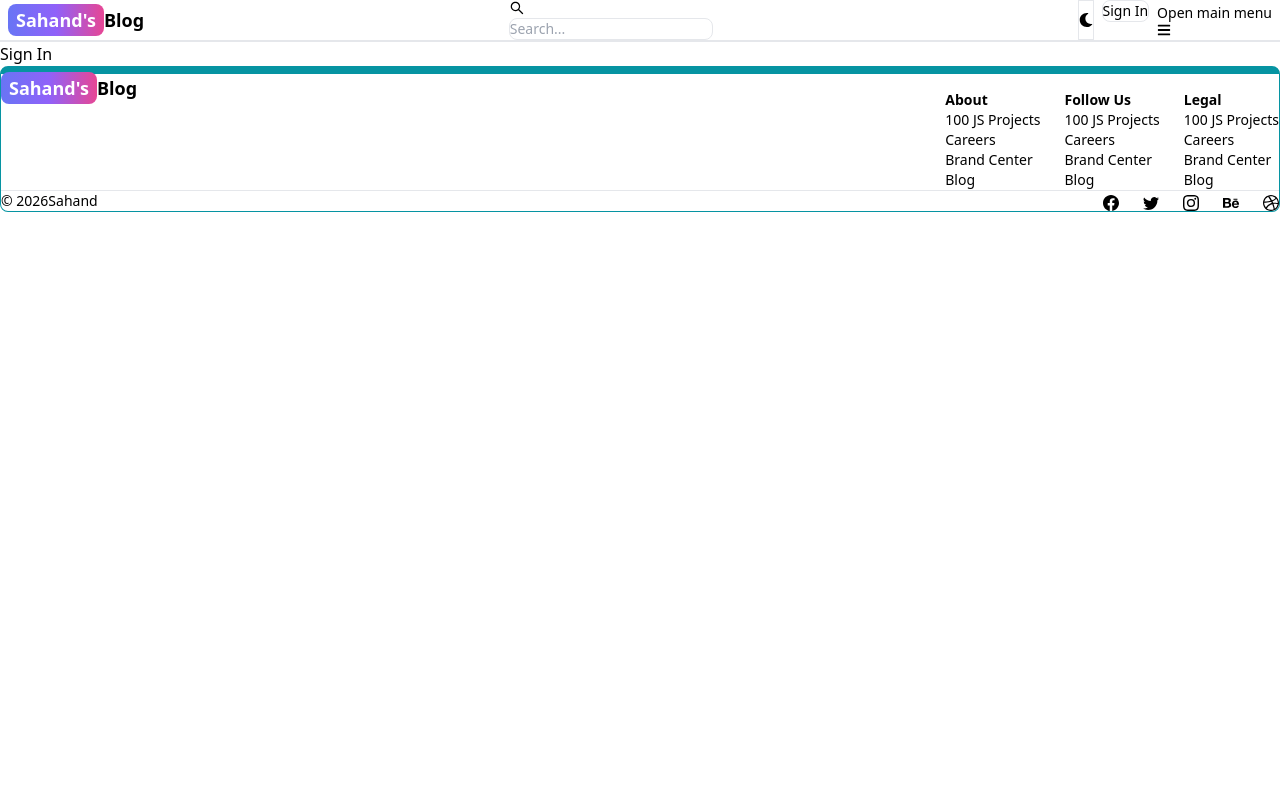
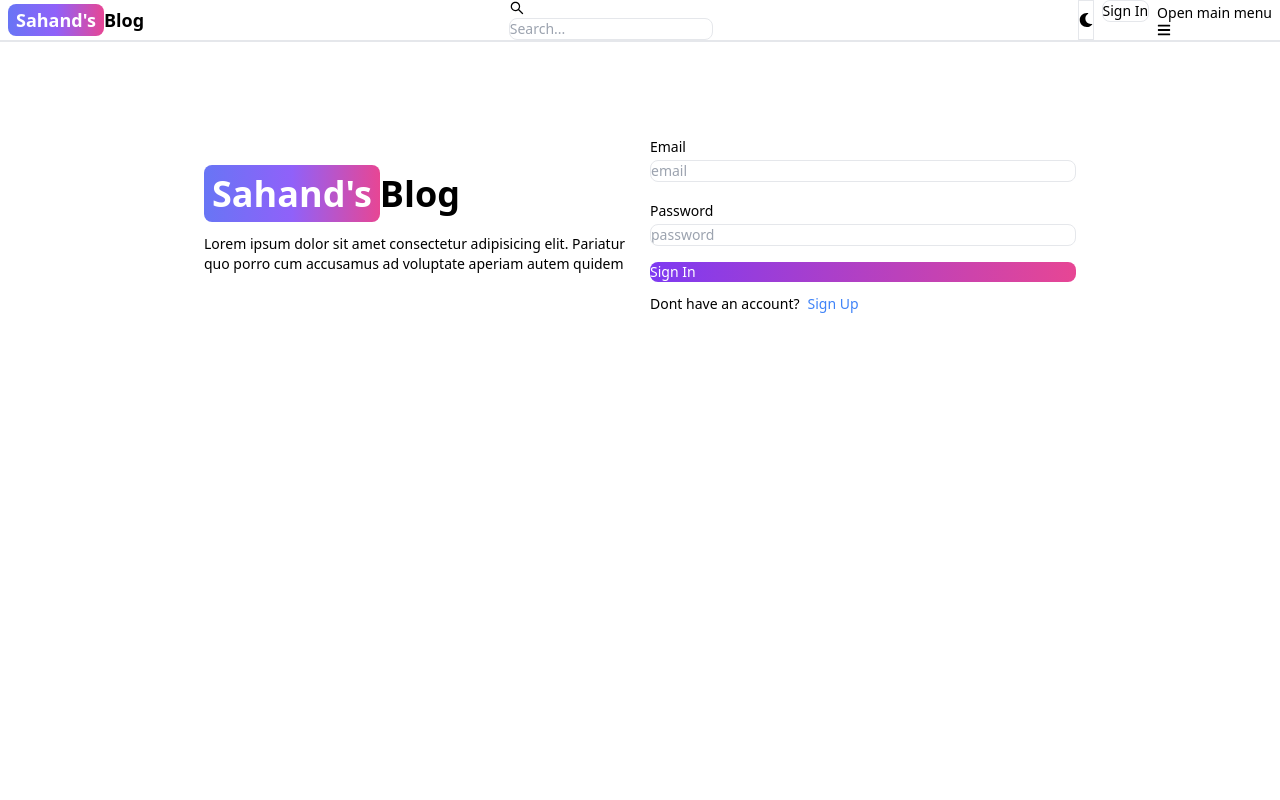
Before and after one commit to damijan0034/blogSahand, a React (Vite) app in the folder client/: page /sign-in in a window 1280 px wide. Shown: the top 800 px of the page. Built offline with nearby package versions, Linux system fonts and the light colour scheme.

Commit message:
signin complete

```diff
--- a/client/src/pages/SignIn.jsx
+++ b/client/src/pages/SignIn.jsx
@@ -1,9 +1,129 @@
-import React from 'react'
+import { Alert, Button, Label, Spinner, TextInput } from 'flowbite-react'
+import React, { useState } from 'react'
+import { Link, useNavigate } from 'react-router-dom'
 
 const SignIn = () => {
+
+  const[formData,setFormData]=useState({})
+  const[errorMessage,setErrorMessage]=useState(null)
+  const[loading,setLoading]=useState(false)
+
+  const navigate=useNavigate()
+
+
+  const handleChange=(e)=>{
+    setFormData({...formData,[e.target.id]:e.target.value.trim()})
+  }
+
+  const handleSubmit=async(e)=>{
+
+    e.preventDefault()
+
+    if( !formData.email || !formData.password ){
+      return setErrorMessage("Please fill out all fields")
+    }
+    try {
+      setLoading(true)
+      setErrorMessage(null)
+
+    const res=  await fetch("/api/auth/signin",{
+        method:'POST',
+        headers:{'Content-Type':'application/json'},
+        body:JSON.stringify(formData) //convert to json
+
+      })
+
+     const data=await res.json()
+
+     setLoading(false)
+
+     if(data.success === false){
+      return setErrorMessage(data.message)
+     }
+
+     if(res.ok){
+      navigate("/")
+     }
+
+    } catch (error) {
+      setErrorMessage(error)
+      setLoading(false)
+    }
+  }
+
   return (
-    <div>
-      Sign In
+    <div className='min-h-screen mt-20'>
+      <div className='flex p-3 max-w-4xl mx-auto
+      flex-col sm:flex-row md:items-center gap-5
+      '>
+        {/* left */}
+        <div className='flex-1'>
+           <Link className=' text-4xl
+                 font-bold dark:text-white
+                '
+                to="/" >
+                  <span className='px-2 py-1 bg-gradient-to-r from-indigo-500
+                   via-purple-500 to-pink-500 rounded-lg text-white
+
+                  '>Sahand's</span>
+                  Blog
+                </Link>
+                <p className='text-sm mt-5'>
+                  Lorem ipsum dolor sit amet consectetur
+                  adipisicing elit. Pariatur quo porro cum
+                  accusamus ad voluptate aperiam autem quidem
+
+                </p>
+        </div>
+
+        {/* right */}
+        <div className='flex-1'>
+          <form onSubmit={handleSubmit}
+           className='flex flex-col gap-4' >
+
+            <div>
+              <Label>Email </Label>
+              <TextInput type="email" id="email" onChange={handleChange}
+              className='w-full' placeholder="email"
+              />
+            </div>
+            <div>
+              <Label>Password </Label>
+              <TextInput type="password" id="password" onChange={handleChange}
+              className='w-full' placeholder="password"
+              />
+            </div>
+             <Button type='submit' disabled={loading}
+              className="bg-gradient-to-r from-purple-600 to-pink-500 text-white hover:bg-gradient-to-bl focus:ring-blue-300 dark:focus:ring-blue-800">
+      {
+        loading ?
+        <>
+        <Spinner size='sm' />
+
+          <span className='pl-3'>Loading...</span>
+        </>
+         :
+        "Sign In"
+      }
+      </Button>
+          </form>
+          <div className='flex gap-2 text-sm mt-3'>
+            <span>
+             Dont have an account?
+            </span>
+            <Link to="/sign-in" className='text-blue-500'>
+              Sign Up
+            </Link>
+          </div>
+          {
+            errorMessage && (
+              <Alert className='mt-4' color="failure" >
+                {errorMessage}
+              </Alert>
+            )
+          }
+        </div>
+      </div>
     </div>
   )
 }
```
